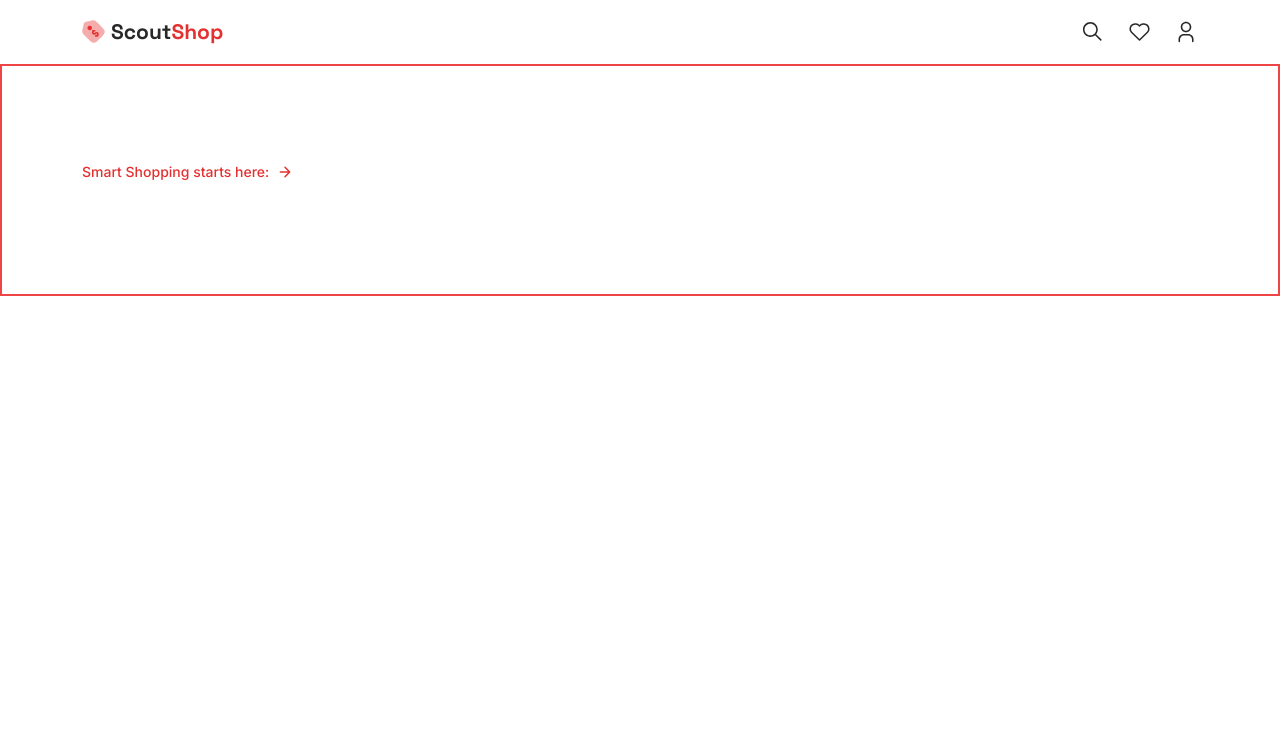
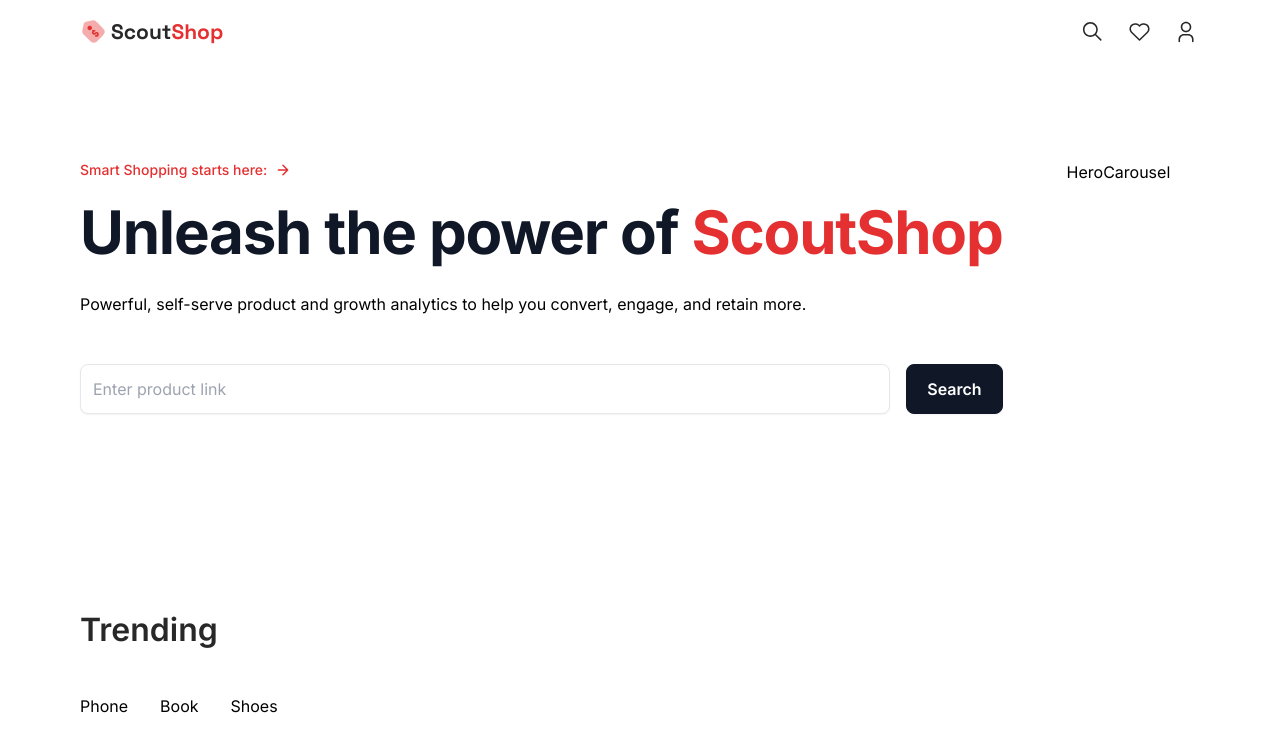
Before and after one commit to codecommander03/scoutshop, a Next.js app: page / in a window 1280 px wide. Shown: the top 752 px of the page. Built offline with nearby package versions, Linux system fonts and the light colour scheme.

Commit message:
minor changes

```diff
--- a/app/page.tsx
+++ b/app/page.tsx
@@ -1,15 +1,16 @@
+import Searchbar from "@/components/Searchbar";
 import Image from "next/image"
 
 const Home = () => {
   return (
     <>
-      <section className="px-6 md:px-20 py-24 border-2 border-red-500">
+      <section className="px-6 md:px-20 py-24">
         <div className="flex max-xl:flex-col gap-16">
           <div className="flex flex-col justify-center">
             <p className="small-text">
               Smart Shopping starts here:
               <Image
-                src='/assets/icons/arrow-right.svg'
+                src="/assets/icons/arrow-right.svg"
                 width={16}
                 height={16}
                 alt="arrow-right"
@@ -17,13 +18,32 @@ const Home = () => {
             </p>
 
             <h1 className="head-text">
+              Unleash the power of{" "}
+              <span className="text-primary">ScoutShop</span>
+            </h1>
 
-            </h1>
+            <p className="mt-6">
+              Powerful, self-serve product and growth analytics to help you
+              convert, engage, and retain more.
+            </p>
+
+            <Searchbar/>
           </div>
+          HeroCarousel
+        </div>
+      </section>
+
+      <section className="trending-section">
+        <h2 className="section-text">Trending</h2>
+
+        <div className="flex flex-wrap gap-x-8 gay-y-16">
+          {['Phone','Book','Shoes'].map((product) => (
+          <div>{product}</div>
+          ))}
         </div>
       </section>
     </>
-  )
+  );
 }
 
 export default Home
```
